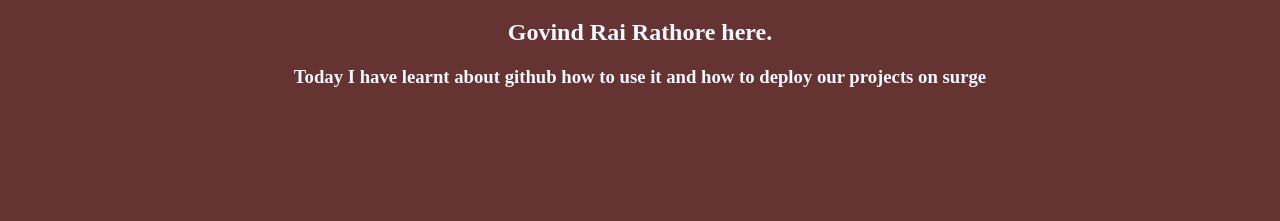
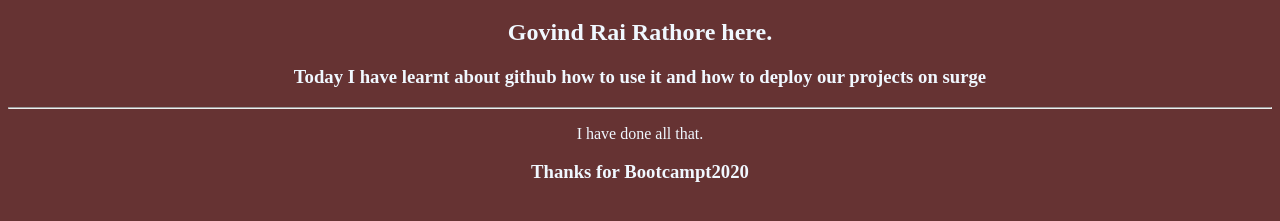
Before and after one commit to Govindrai024/Bootcamp2020-Assignment-1, a plain HTML site: page index.html in a window 1280 px wide. Shown: the part 61-282 px from the top of the page. Drawn offline with Linux system fonts and the light colour scheme.

Commit message:
updated files.

```diff
--- a/index.html
+++ b/index.html
@@ -5,7 +5,7 @@
     <meta name="viewport" content="width=device-width, initial-scale=1.0">
     <title>Bootcampt2020 Assignment 1</title>
     <style>
-        h1,h2,h3{
+        h1,h2,h3,p{
             text-align: center;
             color: aliceblue;
         }
@@ -20,5 +20,11 @@
         <h2>Govind Rai Rathore here.</h2>
         <h3>Today I have learnt about github how to use it and how to deploy our projects on surge</h3>
     </div>
+
+    <hr>
+    <div>
+        <p>I have done all that. </p>
+        <h3>Thanks for Bootcampt2020</h3>
+    </div>
 </body>
 </html>
```
